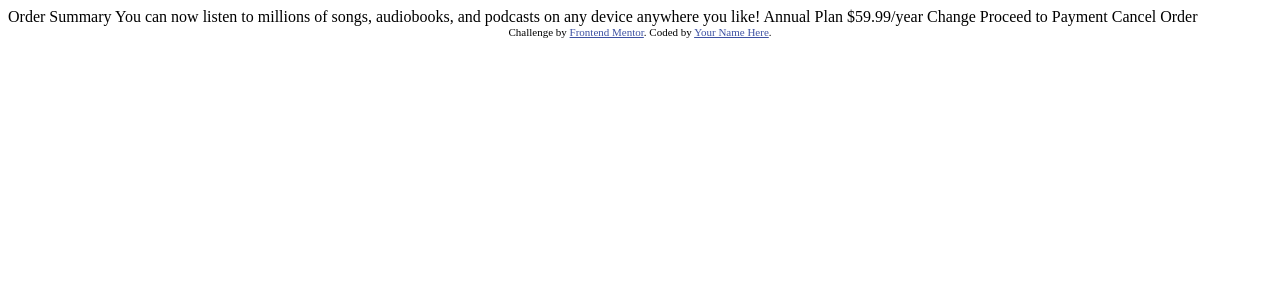
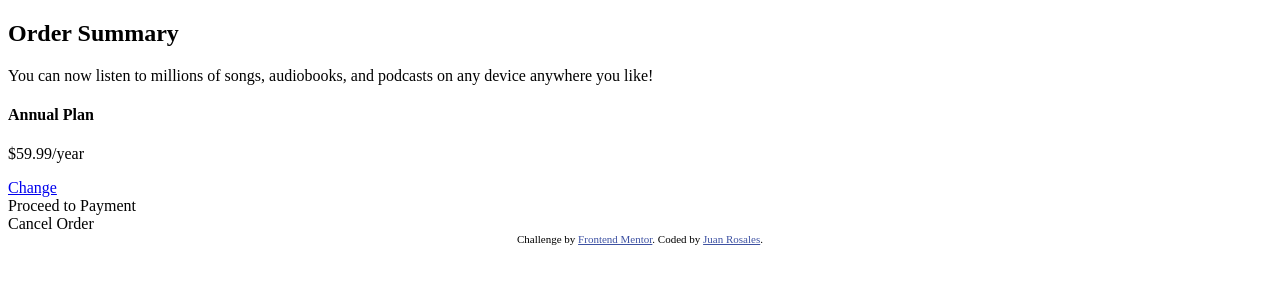
Before and after one commit to JuanRubi/frontendChallenges, a plain HTML site: page orderSummaryCard/index.html in a window 1280 px wide. Drawn offline with Linux system fonts and the light colour scheme.

Commit message:
Added basic html structure.
Added html tags to index.html to give it a basic structure starting point.

```diff
--- a/orderSummaryCard/index.html
+++ b/orderSummaryCard/index.html
@@ -4,6 +4,8 @@
     <meta charset="UTF-8" />
     <meta name="viewport" content="width=device-width, initial-scale=1.0" />
     <!-- displays site properly based on user's device -->
+
+    <link rel="stylesheet" href="styles.css" />
 
     <link
       rel="icon"
@@ -26,15 +28,24 @@
     </style>
   </head>
   <body>
-    Order Summary You can now listen to millions of songs, audiobooks, and
-    podcasts on any device anywhere you like! Annual Plan $59.99/year Change
-    Proceed to Payment Cancel Order
+    <h2>Order Summary</h2>
+    <p>
+      You can now listen to millions of songs, audiobooks, and podcasts on any
+      device anywhere you like!
+    </p>
+    <div>
+      <h4>Annual Plan</h4>
+      <p>$59.99/year</p>
+      <a href="#">Change</a>
+    </div>
+    <div>Proceed to Payment</div>
+    <div>Cancel Order</div>
 
     <div class="attribution">
       Challenge by
       <a href="https://www.frontendmentor.io?ref=challenge" target="_blank"
         >Frontend Mentor</a
-      >. Coded by <a href="#">Your Name Here</a>.
+      >. Coded by <a href="#">Juan Rosales</a>.
     </div>
   </body>
 </html>
--- /dev/null
+++ b/orderSummaryCard/styles.css
@@ -0,0 +1,4 @@
+/*----------------------------------------------------------------------------------------
+This contains the styling for the order summary card challenge.
+Estimated Time to Completion: 3 hours
+----------------------------------------------------------------------------------------*/
```
